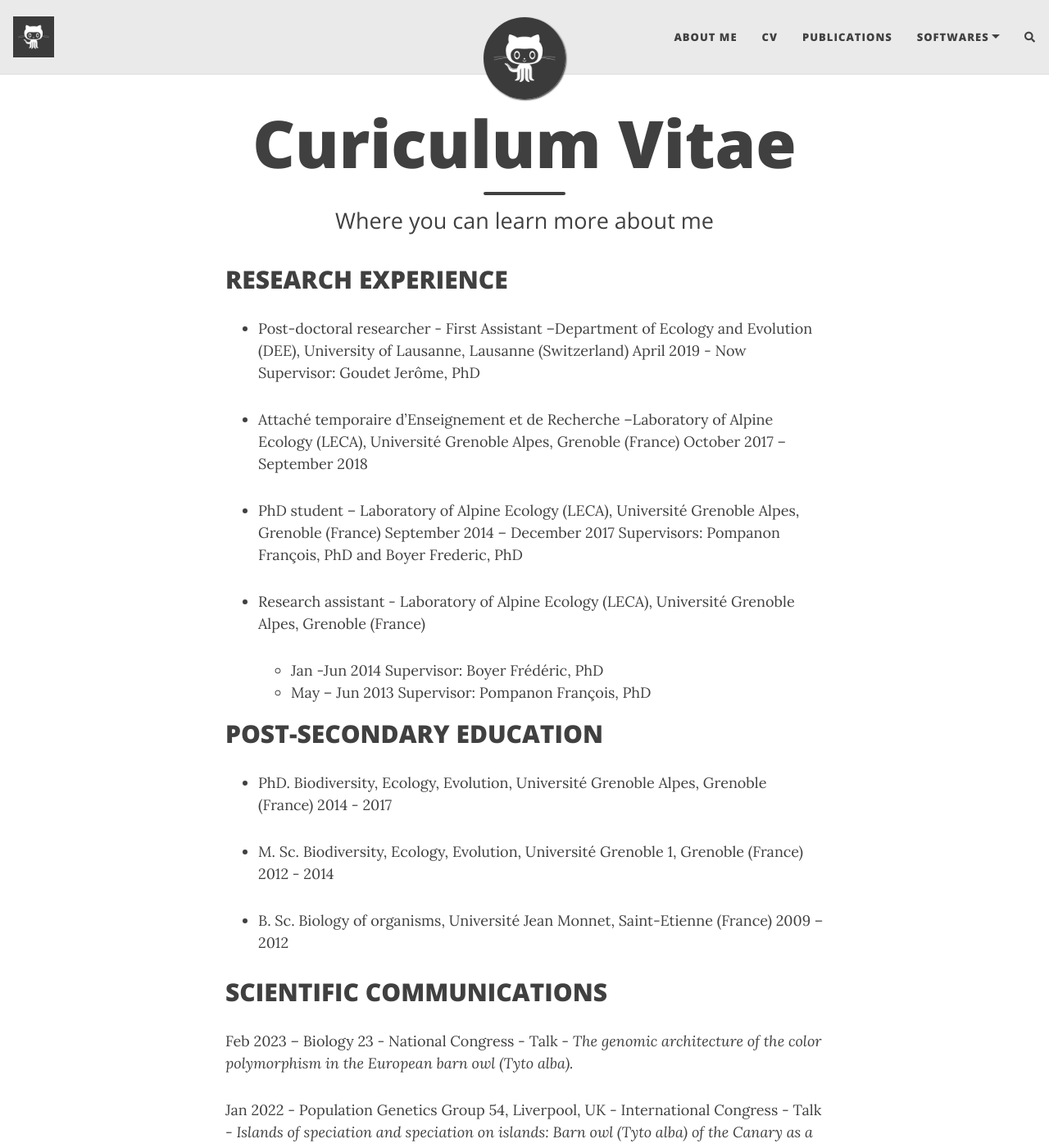
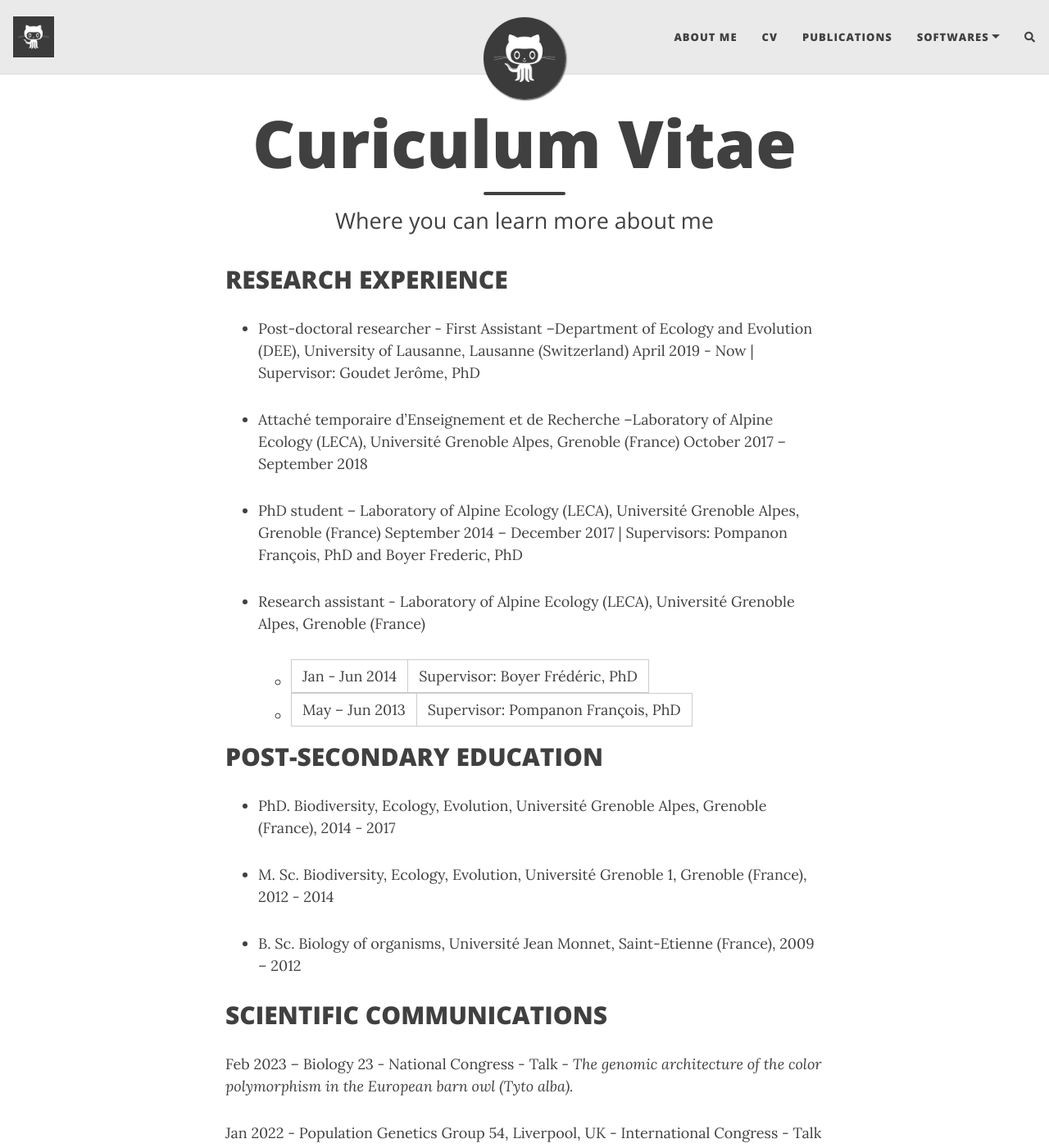
Before and after one commit to cumtr/cumtr.github.io, a Jekyll site: the page built from CV.md, in a window 1280 px wide and 1400 px high. Shown: the whole window at 82% size. Built offline with Jekyll 4.4.1, drawn with Linux system fonts in a browser that asks for light colours; nearby versions of some CDN libraries; comment, search, counter and statistics services are not loaded; some of the changed text lies outside the part shown.

Commit message:
Update CV.md

```diff
--- a/CV.md
+++ b/CV.md
@@ -7,63 +7,47 @@ subtitle: Where you can learn more about me
 ## RESEARCH EXPERIENCE
 
 - Post-doctoral researcher - First Assistant –Department of Ecology and Evolution (DEE), University of Lausanne, Lausanne (Switzerland)
-	April 2019 - Now
-	Supervisor: Goudet Jerôme, PhD
+	April 2019 - Now | Supervisor: Goudet Jerôme, PhD
 
 - Attaché temporaire d’Enseignement et de Recherche –Laboratory of Alpine Ecology (LECA), Université Grenoble Alpes, Grenoble (France)
 October 2017 – September 2018
 
 - PhD student – Laboratory of Alpine Ecology (LECA), Université Grenoble Alpes, Grenoble (France)
-September 2014 – December 2017
-Supervisors: Pompanon François, PhD and Boyer Frederic, PhD
+September 2014 – December 2017 | Supervisors: Pompanon François, PhD and Boyer Frederic, PhD
 
 - Research assistant - Laboratory of Alpine Ecology (LECA), Université Grenoble Alpes, Grenoble (France)
-	- Jan -Jun 2014
-Supervisor: Boyer Frédéric, PhD
-	- May – Jun 2013
-Supervisor: Pompanon François, PhD
+	- Jan - Jun 2014 | Supervisor: Boyer Frédéric, PhD
+	- May – Jun 2013 | Supervisor: Pompanon François, PhD
 
 
 ## POST-SECONDARY EDUCATION
 
-- PhD. Biodiversity, Ecology, Evolution, Université Grenoble Alpes, Grenoble (France)
-2014 - 2017
+- PhD. Biodiversity, Ecology, Evolution, Université Grenoble Alpes, Grenoble (France), 2014 - 2017
 
-- M. Sc. Biodiversity, Ecology, Evolution, Université Grenoble 1, Grenoble (France)
-2012 - 2014
+- M. Sc. Biodiversity, Ecology, Evolution, Université Grenoble 1, Grenoble (France), 2012 - 2014
 
- - B. Sc. Biology of organisms, Université Jean Monnet, Saint-Etienne (France)
-2009 – 2012
+ - B. Sc. Biology of organisms, Université Jean Monnet, Saint-Etienne (France), 2009 – 2012
 
 
 ## SCIENTIFIC COMMUNICATIONS
 
-Feb 2023 – Biology 23 - National Congress - Talk -
-*The genomic architecture of the color polymorphism in the European barn owl (Tyto alba).*
+Feb 2023 – Biology 23 - National Congress - Talk - *The genomic architecture of the color polymorphism in the European barn owl (Tyto alba).*
 
-Jan 2022 - Population Genetics Group 54, Liverpool, UK - International Congress - Talk -
-*Islands of speciation and speciation on islands: Barn owl (Tyto alba) of the Canary as a case study.*
+Jan 2022 - Population Genetics Group 54, Liverpool, UK - International Congress - Talk - *Islands of speciation and speciation on islands: Barn owl (Tyto alba) of the Canary as a case study.*
 
-Aug 2022 – Congress of the European Society For evolutionary biology - International Congress - Poster -
-*Landscape and climatic variations of the Quaternary shaped multiple secondary contacts amid barn owls (Tyto alba) of the Western Palearctic.*
+Aug 2022 – Congress of the European Society For evolutionary biology - International Congress - Poster - *Landscape and climatic variations of the Quaternary shaped multiple secondary contacts amid barn owls (Tyto alba) of the Western Palearctic.*
 
-May 2022 – Institute of Ecology and Evolution, Bern University – Invited talk -
-*Genomic tales: neutral and adaptive history of the barn owl in the western Palearctic*
+May 2022 – Institute of Ecology and Evolution, Bern University – Invited talk - *Genomic tales: neutral and adaptive history of the barn owl in the western Palearctic*
 
-Feb 2022 – Biology 22 - National Congress - Talk -
-*Islands of speciation and speciation on islands: Barn owl (Tyto alba) of the Canary as a case study.*
+Feb 2022 – Biology 22 - National Congress - Talk - *Islands of speciation and speciation on islands: Barn owl (Tyto alba) of the Canary as a case study.*
 
-Jan 2020 - Population Genetics Group 53, Liverpool, UK - International Congress – Talk -
-*Genomic Tales: An history of European Barn Owl.*
+Jan 2020 - Population Genetics Group 53, Liverpool, UK - International Congress – Talk - *Genomic Tales: An history of European Barn Owl.*
 
-Jan 2017 – Plant and Animal Genomes XXV, San Diego, USA - International Congress - Talk -
-*Old origin of a protective endogenous retrovirus (enJSRV) in the Ovis Genus.*
+Jan 2017 – Plant and Animal Genomes XXV, San Diego, USA - International Congress - Talk - *Old origin of a protective endogenous retrovirus (enJSRV) in the Ovis Genus.*
 
-Oct 2016 – SFEcologie 2016, Marseille, France - International Congress - Talk -
-*Old origin of an endogenous retroviral protective copy in sheep.*
+Oct 2016 – SFEcologie 2016, Marseille, France - International Congress - Talk - *Old origin of an endogenous retroviral protective copy in sheep.*
 
-Jun 2016– JOBIM- National Congress – Talk -
-*BAdabouM, a fast tool to detect genomic structural variations.*
+Jun 2016– JOBIM- National Congress – Talk - *BAdabouM, a fast tool to detect genomic structural variations.*
 
 
 ## TEACHING EXPERIENCE
@@ -100,22 +84,18 @@ Jun 2016– JOBIM- National Congress – Talk -
 
 •	Schools:
 
-- 2020 & 2022 - Summer Institute in Statistical Genetics (SISG) – Seattle
-	Teaching Assistant
-- 2018 & 2020 – SIU and Forbio International course in DNA Metabarcoding – Tromso
-	 Teaching assistant
+- 2020 & 2022 - Summer Institute in Statistical Genetics (SISG) – Seattle - Teaching Assistant
+- 2018 & 2020 – SIU and Forbio International course in DNA Metabarcoding – Tromso - Teaching assistant
 
 ## SKILLS & LANGUAGES
 
-Statistical analysis (R and python) & Programming (shell, awk, c++)
-
-French (Native) - English (Fluent)
+	- Statistical analysis (R and python) & Programming (shell, awk, c++)
+	- French (Native) - English (Fluent)
 
 ## SOFTWARE DEVELOPMENT
 
-BAdabouM – Tool to detect genomic structural variation in whole genome re-sequencing data (c++)
-
-ProcessMyRADs – Pipeline to guide parameter selection during the treatment of ddRAD sequencing data (bash & R)
+	- BAdabouM – Tool to detect genomic structural variation in whole genome re-sequencing data (c++)
+	- ProcessMyRADs – Pipeline to guide parameter selection during the treatment of ddRAD sequencing data (bash & R)
 
 ## REVIEWING
 
```
